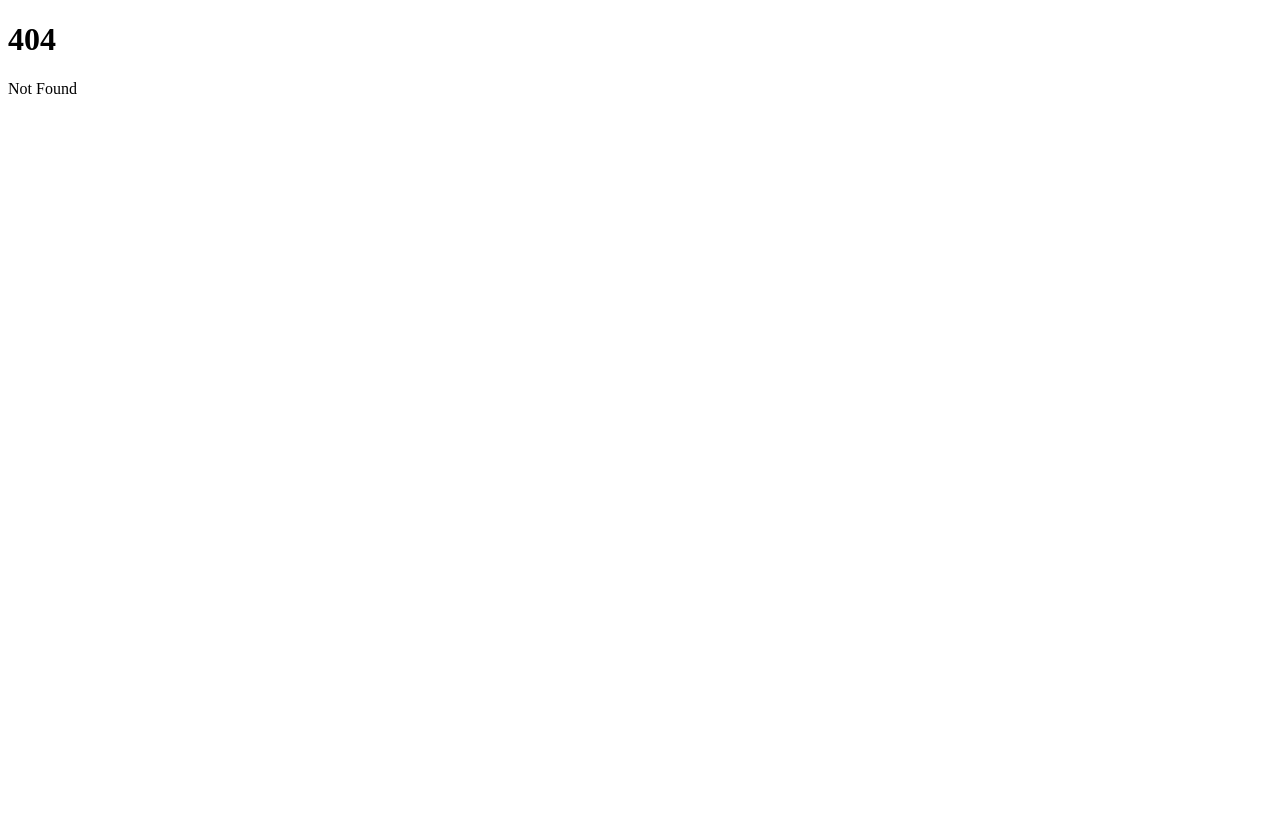
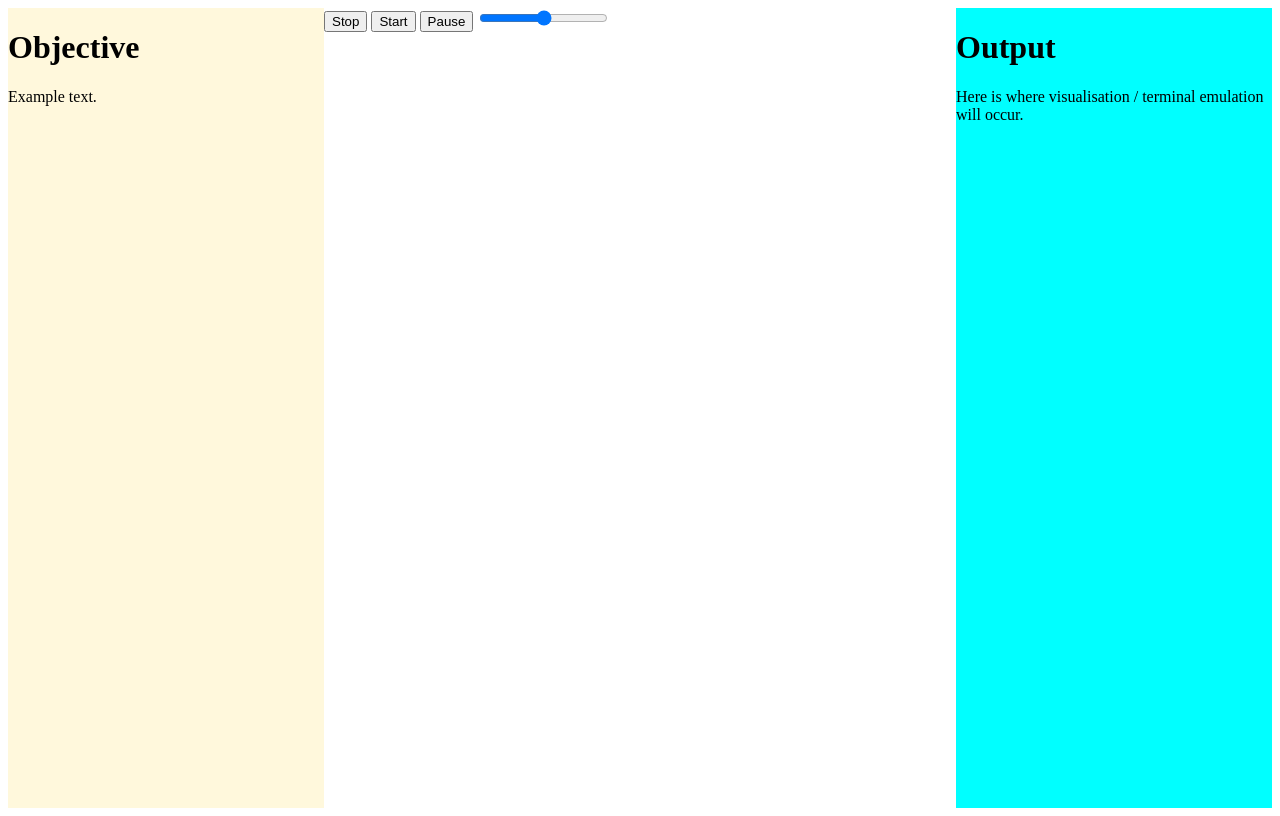
Before and after one commit to Davodii/codebyte, a SvelteKit app: page /editor in a window 1280 px wide. Before the commit this address had no page. Built offline with nearby package versions, Linux system fonts and the light colour scheme.

Commit message:
basic panel setup

```diff
--- a/src/routes/+page.svelte
+++ b/src/routes/+page.svelte
@@ -1,156 +1,4 @@
 <script lang="ts">
-  import { invoke } from "@tauri-apps/api/core";
-
-  let name = $state("");
-  let greetMsg = $state("");
-
-  async function greet(event: Event) {
-    event.preventDefault();
-    // Learn more about Tauri commands at https://tauri.app/develop/calling-rust/
-    greetMsg = await invoke("greet", { name });
-  }
+    import {goto} from "$app/navigation";
+    goto("/editor");
 </script>
-
-<main class="container">
-  <h1>Welcome to Tauri + Svelte</h1>
-
-  <div class="row">
-    <a href="https://vite.dev" target="_blank">
-      <img src="/vite.svg" class="logo vite" alt="Vite Logo" />
-    </a>
-    <a href="https://tauri.app" target="_blank">
-      <img src="/tauri.svg" class="logo tauri" alt="Tauri Logo" />
-    </a>
-    <a href="https://svelte.dev" target="_blank">
-      <img src="/svelte.svg" class="logo svelte-kit" alt="SvelteKit Logo" />
-    </a>
-  </div>
-  <p>Click on the Tauri, Vite, and SvelteKit logos to learn more.</p>
-
-  <form class="row" onsubmit={greet}>
-    <input id="greet-input" placeholder="Enter a name..." bind:value={name} />
-    <button type="submit">Greet</button>
-  </form>
-  <p>{greetMsg}</p>
-</main>
-
-<style>
-.logo.vite:hover {
-  filter: drop-shadow(0 0 2em #747bff);
-}
-
-.logo.svelte-kit:hover {
-  filter: drop-shadow(0 0 2em #ff3e00);
-}
-
-:root {
-  font-family: Inter, Avenir, Helvetica, Arial, sans-serif;
-  font-size: 16px;
-  line-height: 24px;
-  font-weight: 400;
-
-  color: #0f0f0f;
-  background-color: #f6f6f6;
-
-  font-synthesis: none;
-  text-rendering: optimizeLegibility;
-  -webkit-font-smoothing: antialiased;
-  -moz-osx-font-smoothing: grayscale;
-  -webkit-text-size-adjust: 100%;
-}
-
-.container {
-  margin: 0;
-  padding-top: 10vh;
-  display: flex;
-  flex-direction: column;
-  justify-content: center;
-  text-align: center;
-}
-
-.logo {
-  height: 6em;
-  padding: 1.5em;
-  will-change: filter;
-  transition: 0.75s;
-}
-
-.logo.tauri:hover {
-  filter: drop-shadow(0 0 2em #24c8db);
-}
-
-.row {
-  display: flex;
-  justify-content: center;
-}
-
-a {
-  font-weight: 500;
-  color: #646cff;
-  text-decoration: inherit;
-}
-
-a:hover {
-  color: #535bf2;
-}
-
-h1 {
-  text-align: center;
-}
-
-input,
-button {
-  border-radius: 8px;
-  border: 1px solid transparent;
-  padding: 0.6em 1.2em;
-  font-size: 1em;
-  font-weight: 500;
-  font-family: inherit;
-  color: #0f0f0f;
-  background-color: #ffffff;
-  transition: border-color 0.25s;
-  box-shadow: 0 2px 2px rgba(0, 0, 0, 0.2);
-}
-
-button {
-  cursor: pointer;
-}
-
-button:hover {
-  border-color: #396cd8;
-}
-button:active {
-  border-color: #396cd8;
-  background-color: #e8e8e8;
-}
-
-input,
-button {
-  outline: none;
-}
-
-#greet-input {
-  margin-right: 5px;
-}
-
-@media (prefers-color-scheme: dark) {
-  :root {
-    color: #f6f6f6;
-    background-color: #2f2f2f;
-  }
-
-  a:hover {
-    color: #24c8db;
-  }
-
-  input,
-  button {
-    color: #ffffff;
-    background-color: #0f0f0f98;
-  }
-  button:active {
-    background-color: #0f0f0f69;
-  }
-}
-
-</style>
--- /dev/null
+++ b/src/routes/editor/+page.svelte
@@ -0,0 +1,24 @@
+<script lang="ts">
+    import Controls from "./components/Controls.svelte";
+    import CodePanel from "./components/CodePanel.svelte";
+    import InfoPanel from "./components/InfoPanel.svelte";
+    import OutputPanel from "./components/OutputPanel.svelte";
+</script>
+
+<div class="editor-layout">
+    <InfoPanel/>
+    <div>
+        <Controls />
+        <CodePanel />
+    </div>
+    <OutputPanel/>
+</div>
+
+
+<style>
+    .editor-layout {
+        display: grid;
+        grid-template-columns: 1fr 2fr 1fr;
+        height: 100vh;
+    }
+</style>
--- /dev/null
+++ b/src/routes/editor/components/Controls.svelte
@@ -0,0 +1,10 @@
+<script lang="ts">
+
+</script>
+
+<div class="running-controls">
+    <button>Stop</button>
+    <button>Start</button>
+    <button>Pause</button>
+    <input type="range" />
+</div>
--- /dev/null
+++ b/src/routes/editor/components/InfoPanel.svelte
@@ -0,0 +1,15 @@
+<script lang="ts">
+
+</script>
+
+<div class="info">
+    <h1>Objective</h1>
+    <p>Example text.</p>
+    <!-- Include images, links etc. -->
+</div>
+
+<style>
+    .info {
+        background-color: cornsilk;
+    }
+</style>
--- /dev/null
+++ b/src/routes/editor/components/OutputPanel.svelte
@@ -0,0 +1,14 @@
+<script lang="ts">
+
+</script>
+
+<div class="output">
+    <h1>Output</h1>
+    <p> Here is where visualisation / terminal emulation will occur.</p>
+</div>
+
+<style>
+    .output {
+        background-color: aqua;
+    }
+</style>
```
Also changed, not shown: src/routes/editor/components/CodePanel.svelte (added), 2 other files (tests, documents, lock files or other folders).
